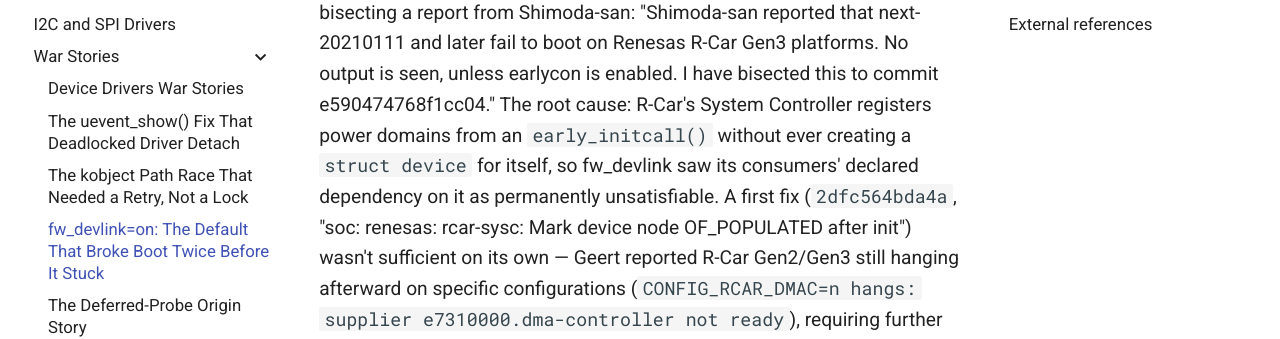
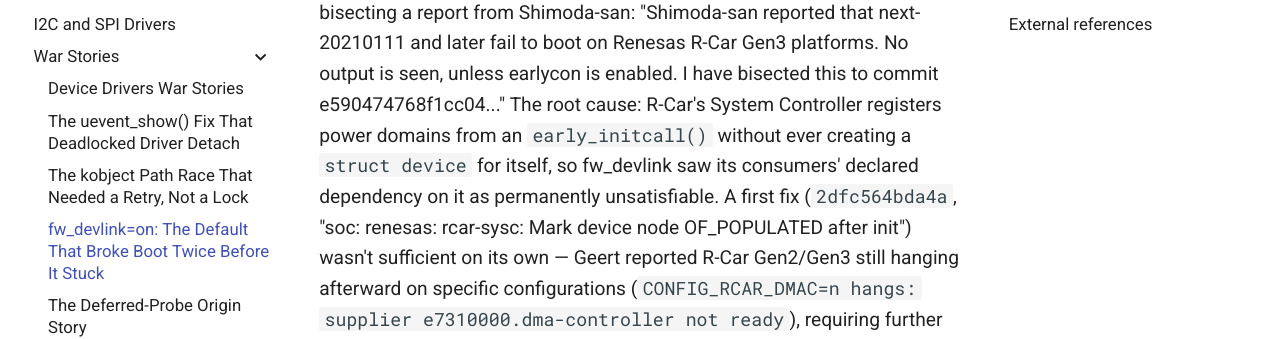
Before and after one commit to laveeshb/linux-kernel-internals, an MkDocs documentation site: the page built from docs/drivers/war-stories/fw-devlink-boot-breaking.md, in a window 1280 px wide and 900 px high, scrolled down 2738 px. Shown: the part 351-690 px from the top of the window. Built offline with MkDocs 1.6.1 and Material for MkDocs 9.7.7, drawn with Linux system fonts in a browser that asks for light colours; some of the changed text lies outside the part shown.

```diff
--- a/docs/drivers/war-stories/fw-devlink-boot-breaking.md
+++ b/docs/drivers/war-stories/fw-devlink-boot-breaking.md
@@ -38,7 +38,7 @@ Under `permissive`, an inferred link only gates the supplier's `sync_state()` ca
 
 ## Observed behavior
 
-That anticipated failure mode is exactly what surfaced, repeatedly, across unrelated platforms over the following two months. Renesas R-Car Gen3 boards stopped booting entirely — Geert Uytterhoeven, relaying and bisecting a report from Shimoda-san: "Shimoda-san reported that next-20210111 and later fail to boot on Renesas R-Car Gen3 platforms. No output is seen, unless earlycon is enabled. I have bisected this to commit e590474768f1cc04." The root cause: R-Car's System Controller registers power domains from an `early_initcall()` without ever creating a `struct device` for itself, so fw_devlink saw its consumers' declared dependency on it as permanently unsatisfiable. A first fix (`2dfc564bda4a`, "soc: renesas: rcar-sysc: Mark device node OF_POPULATED after init") wasn't sufficient on its own — Geert reported R-Car Gen2/Gen3 still hanging afterward on specific configurations (`CONFIG_RCAR_DMAC=n hangs: supplier e7310000.dma-controller not ready`), requiring further follow-up.
+That anticipated failure mode is exactly what surfaced, repeatedly, across unrelated platforms over the following two months. Renesas R-Car Gen3 boards stopped booting entirely — Geert Uytterhoeven, relaying and bisecting a report from Shimoda-san: "Shimoda-san reported that next-20210111 and later fail to boot on Renesas R-Car Gen3 platforms. No output is seen, unless earlycon is enabled. I have bisected this to commit e590474768f1cc04..." The root cause: R-Car's System Controller registers power domains from an `early_initcall()` without ever creating a `struct device` for itself, so fw_devlink saw its consumers' declared dependency on it as permanently unsatisfiable. A first fix (`2dfc564bda4a`, "soc: renesas: rcar-sysc: Mark device node OF_POPULATED after init") wasn't sufficient on its own — Geert reported R-Car Gen2/Gen3 still hanging afterward on specific configurations (`CONFIG_RCAR_DMAC=n hangs: supplier e7310000.dma-controller not ready`), requiring further follow-up.
 
 Separately, Guenter Roeck — a longtime kernel boot-CI maintainer — reported nios2 hanging under QEMU, with a bisect log pointing at the same commit, and added a detail that captures the scale of the problem better than any single-platform report could: "It may also break a variety of other boot tests, but with 115 of 430 boot tests failing in -next it is difficult to identify all culprits." Other fixes followed for other platforms in the same window: `e2c1b0ff38c9` converted i.MX's AVIC interrupt controller to `IRQCHIP_DECLARE` so fw_devlink would stop waiting for it to become a `struct device` at all ("boot issues on imx25 with fw_devlink=on that were reported by Martin"); `f265f06af194` fixed fw_devlink's handling of Device Tree's `interrupt-map` property, tested by Marek Szyprowski against Samsung Exynos hardware. Szyprowski appears as a tester across essentially the entire February 2021 hardening batch — a second major regression-reporting platform alongside R-Car and nios2.
 
```
